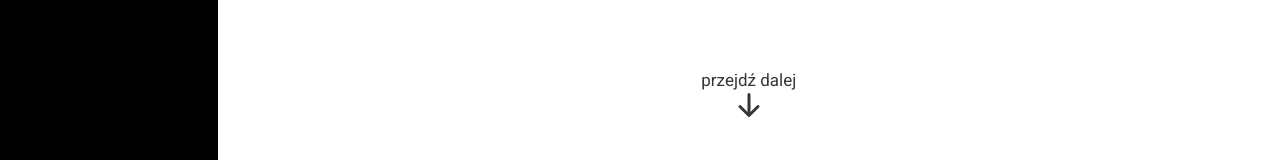
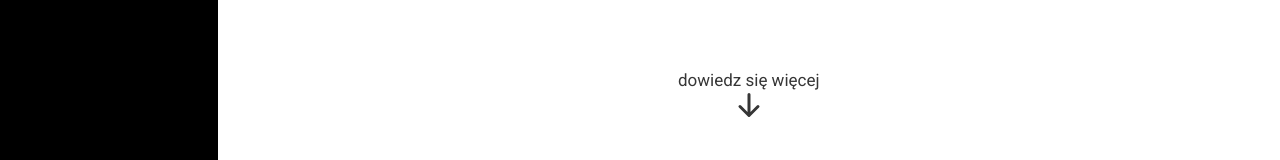
Before and after one commit to ajiiz/niteczki-daneczki-website, a React (Create React App) app in the folder niteczki-daneczki-website/: page / in a window 1280 px wide. Shown: the part 570-730 px from the top of the page. Built offline with nearby package versions, Linux system fonts and the light colour scheme.

Commit message:
Modified homepage texts and added href link to contact button

```diff
--- a/niteczki-daneczki-website/src/Components/Home.js
+++ b/niteczki-daneczki-website/src/Components/Home.js
@@ -16,14 +16,16 @@ const Home = () => {
                         <span className="content__info__line">Szydełkuję na zamówienie i jestem otwarta na propozycję.</span>
                         <span className="content__info__line">Gorąco zapraszam do kontaktu.</span>
                     </h3>
-                    <button className="content__contact">
-                        kontakt
-                    </button>
+                    <a href="https://www.facebook.com/danutawrobel1950" target="_blank" rel="noreferrer">
+                        <button className="content__contact">
+                            kontakt
+                        </button>
+                    </a>
                 </div>
                 <img className="header-image" src={Flowers}></img>
             </div>
             <div className="scroll-down">
-                <p className="scroll-down__text">przejdź dalej</p>
+                <p className="scroll-down__text">dowiedz się więcej</p>
                 <ArrowDownIcon className="scroll-down__btn" />
             </div>
         </div>
```
